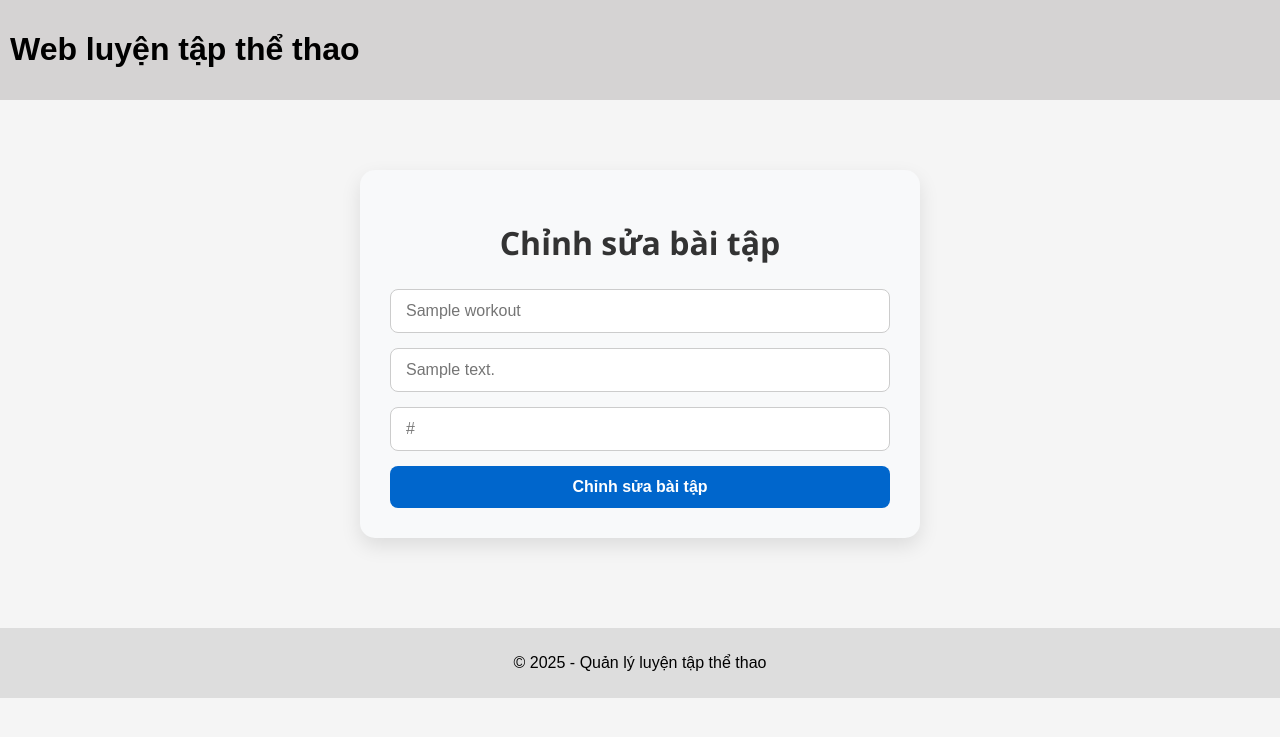
After one commit to hoangganhh0211/Web_quan_ly_luyen_tap_the_thao, a Flask app: page /update_workout/1 in a window 1280 px wide. The commit adds this page. Shown: the top 737 px of the page. Run offline with Flask 3, Linux system fonts and the light colour scheme; tables that the repository leaves empty hold one stand-in row (values such as "Sample post").

Commit message:
cap nhat

```diff
--- a/app.py
+++ b/app.py
@@ -105,11 +105,35 @@ def add_workout():
 # Chức năng xem danh sách bài tập
 @app.route("/show_workout")
 def show_workout():
-    if "username" in session:
-        username = session["username"]
-        workouts = Workout.query.all()
-        return render_template("show_workout.html", workouts=workouts, name=username)
-    return redirect(url_for("login"))
+    workouts = Workout.query.all()
+    return render_template("show_workout.html", workouts=workouts)
+
+# Chức năng xem chi tiết bài tập
+@app.route("/workout_info/<int:id>")
+def workout_info(id):
+    workout = Workout.query.get_or_404(id)
+    return render_template("workout_info.html", workout=workout)
+
+# Chức năng chỉnh sửa bài tập
+@app.route("/update_workout/<int:id>", methods=["GET", "POST"])
+def update_workout(id):
+    workout = Workout.query.get_or_404(id)
+    if request.method == "POST":
+        workout.title = request.form.get("title")
+        workout.description = request.form.get("description")
+        workout.video_url = request.form.get("video_url")
+        db.session.commit()
+        return redirect(url_for("show_workout"))
+    return render_template("update_workout.html", workout=workout)
+
+# Chức năng xóa bài tập
+@app.route("/delete_workout/<int:id>")
+def delete_workout(id):
+    workout = Workout.query.get_or_404(id)
+    db.session.delete(workout)
+    db.session.commit()
+    return redirect(url_for("show_workout"))
+
 
 if __name__ == '__main__':
     with app.app_context():
--- a/static/style.css
+++ b/static/style.css
@@ -434,3 +471,103 @@ navbar ul li a:hover {
   .workout-info a[href*="/delete_workout"]:hover {
     background-color: #c82333;
   }
+
+/* Hiệu ứng cho phần thêm bài tập */
+.add-workout-form {
+  max-width: 500px;
+  margin: 50px auto;
+  padding: 30px;
+  background-color: #f8f9fa;
+  border-radius: 15px;
+  box-shadow: 0 8px 20px rgba(0, 0, 0, 0.1);
+  font-family: 'Segoe UI', sans-serif;
+  text-align: center;
+}
+
+.add-workout-form h1 {
+  font-size: 2rem;
+  margin-bottom: 25px;
+  color: #333;
+}
+
+.add-workout-form form input[type="text"] {
+  width: 100%;
+  padding: 12px 15px;
+  margin-bottom: 15px;
+  border: 1px solid #ccc;
+  border-radius: 8px;
+  font-size: 1rem;
+  box-sizing: border-box;
+}
+
+.add-workout-form form button[type="submit"] {
+  width: 100%;
+  padding: 12px;
+  background-color: #0066cc;
+  border: none;
+  color: white;
+  font-size: 1rem;
+  font-weight: bold;
+  border-radius: 8px;
+  cursor: pointer;
+  transition: background-color 0.3s ease;
+}
+
+.add-workout-form form button[type="submit"]:hover {
+  background-color: #005bb5;
+}
+
+.add-workout-form p {
+  margin-top: 15px;
+  font-size: 0.95rem;
+}
+
+/* Hiệu ứng cho phần cập nhật bài tập */
+.update-workout-form {
+  max-width: 500px;
+  margin: 50px auto;
+  padding: 30px;
+  background-color: #f8f9fa;
+  border-radius: 15px;
+  box-shadow: 0 8px 20px rgba(0, 0, 0, 0.1);
+  font-family: 'Segoe UI', sans-serif;
+  text-align: center;
+}
+
+.update-workout-form h1 {
+  font-size: 2rem;
+  margin-bottom: 25px;
+  color: #333;
+}
+
+.update-workout-form form input[type="text"] {
+  width: 100%;
+  padding: 12px 15px;
+  margin-bottom: 15px;
+  border: 1px solid #ccc;
+  border-radius: 8px;
+  font-size: 1rem;
+  box-sizing: border-box;
+}
+
+.update-workout-form form button[type="submit"] {
+  width: 100%;
+  padding: 12px;
+  background-color: #0066cc;
+  border: none;
+  color: white;
+  font-size: 1rem;
+  font-weight: bold;
+  border-radius: 8px;
+  cursor: pointer;
+  transition: background-color 0.3s ease;
+}
+
+.update-workout-form form button[type="submit"]:hover {
+  background-color: #005bb5;
+}
+
+.update-workout-form p {
+  margin-top: 15px;
+  font-size: 0.95rem;
+}
--- /dev/null
+++ b/templates/update_workout.html
@@ -0,0 +1,17 @@
+{% extends "layout.html" %}
+{% block body %}
+<div class="update-workout-form">
+  <h1>Chỉnh sửa bài tập</h1>
+  {% if workout %}
+  <form action="/update_workout" method="post">
+    <input type="text" name="title" placeholder="{{ workout.title}}"/>
+    <input type="text" name="description" placeholder="{{ workout.description}}"/>
+    <input type="text" name="video_url" placeholder="{{ workout.video_url}}"/>
+    <button type="submit">Chỉnh sửa bài tập</button>
+  </form>
+  {% endif %}
+  {% if error %}
+  <p style="color: red">{{ error }}</p>
+  {% endif %}
+</div>
+{% endblock %}
```
Also changed, not shown: other parts of static/style.css (+37 -0 lines), templates/show_workout.html (+7 -20 lines), templates/workout_info.html (added, +21 -0 lines), 1 other file.
